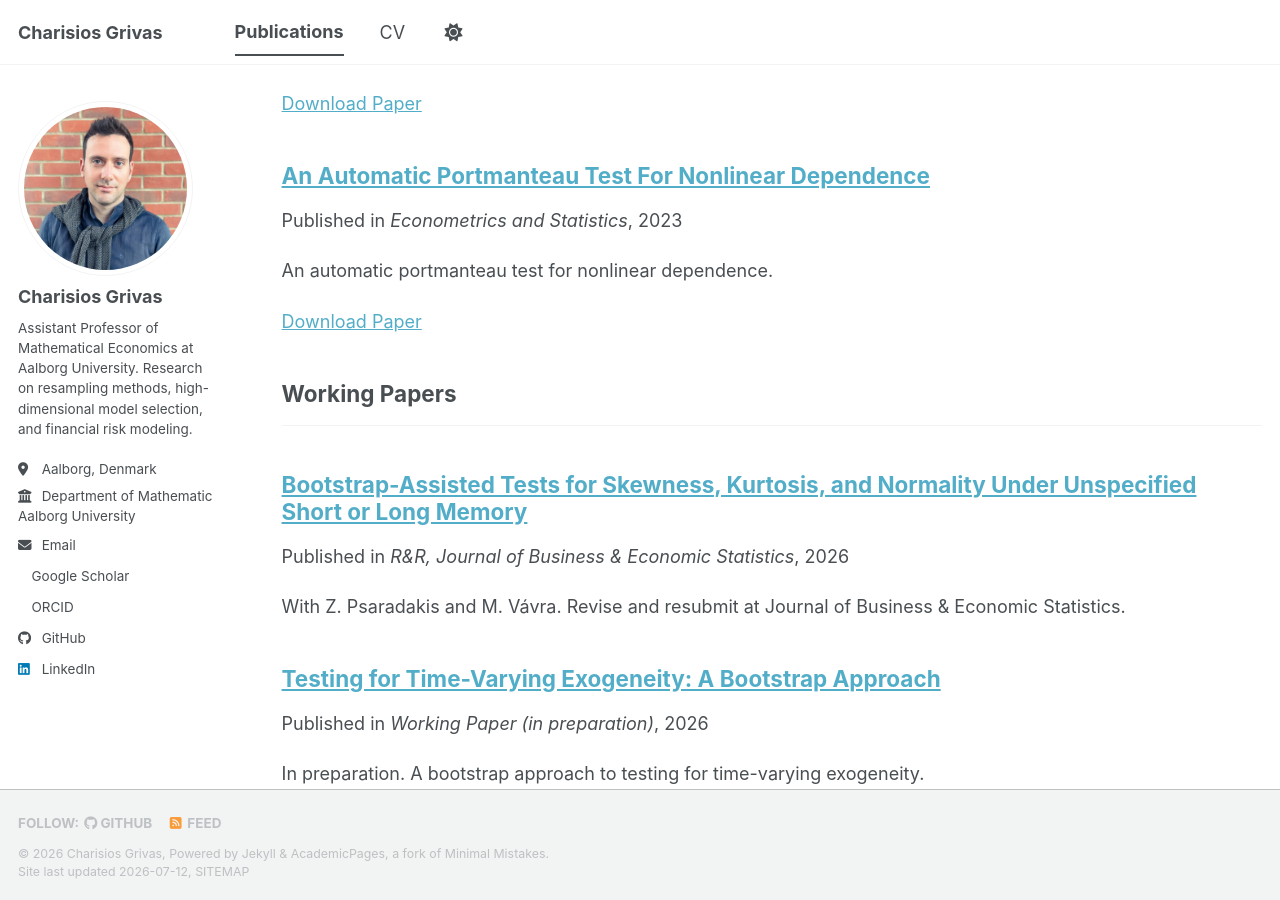
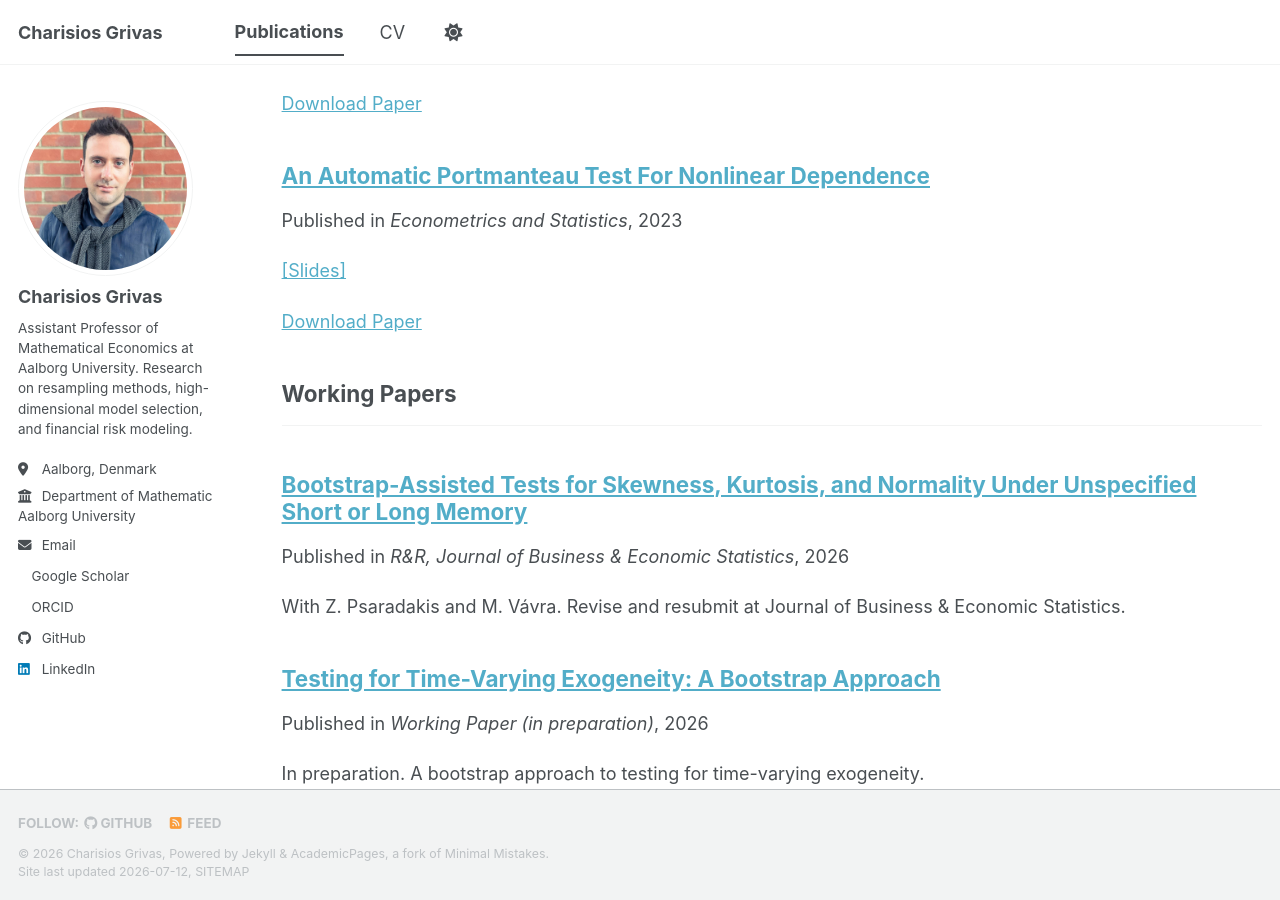
Before and after one commit to chargrivas/chargrivas.github.io, a Jekyll site: the page built from _pages/publications.html, in a window 1280 px wide and 900 px high, scrolled down 634 px. Built offline with Jekyll 4.4.1, drawn with Linux system fonts in a browser that asks for light colours; a style sheet for code colours, icons or effects is not loaded.

Commit message:
Update 2023-01-01-portmanteau-test.md

```diff
--- a/_publications/2023-01-01-portmanteau-test.md
+++ b/_publications/2023-01-01-portmanteau-test.md
@@ -3,7 +3,6 @@
 collection: publications
 category: manuscripts
 permalink: /publication/2023-portmanteau-test
-excerpt: 'An automatic portmanteau test for nonlinear dependence.'
 date: 2023-01-01
 venue: 'Econometrics and Statistics'
 paperurl: 'https://www.sciencedirect.com/science/article/pii/S2452306222001137'
```
